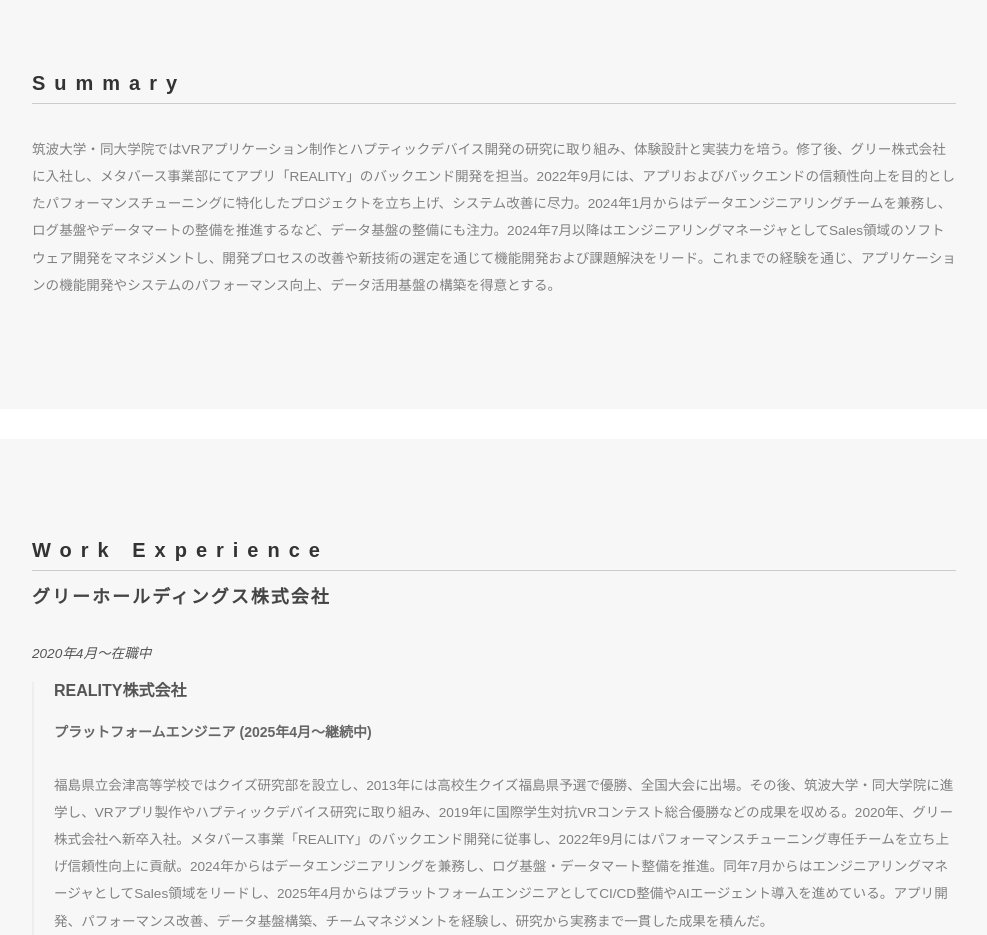
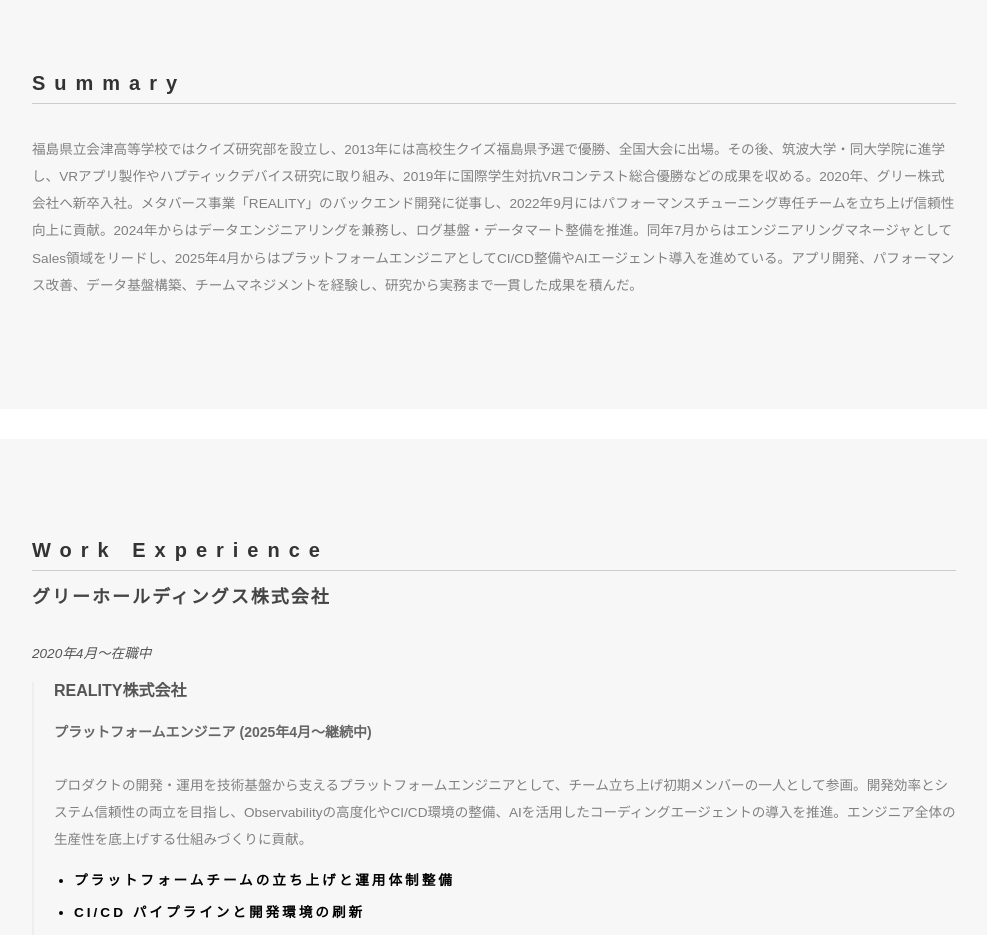
Before and after one commit to usuginus/introduction-spa, a Vue app: page /resume in a window 1280 px wide. Shown: the part 300-1235 px from the top of the page, without its empty margins (146-1133 px from the left). Built offline with nearby package versions, Linux system fonts and the light colour scheme.

Commit message:
improve resume summary

```diff
--- a/src/views/Resume.vue
+++ b/src/views/Resume.vue
@@ -5,7 +5,7 @@
       <section class="resume-section">
         <h2>Summary</h2>
         <p>
-          筑波大学・同大学院ではVRアプリケーション制作とハプティックデバイス開発の研究に取り組み、体験設計と実装力を培う。修了後、グリー株式会社に入社し、メタバース事業部にてアプリ「REALITY」のバックエンド開発を担当。2022年9月には、アプリおよびバックエンドの信頼性向上を目的としたパフォーマンスチューニングに特化したプロジェクトを立ち上げ、システム改善に尽力。2024年1月からはデータエンジニアリングチームを兼務し、ログ基盤やデータマートの整備を推進するなど、データ基盤の整備にも注力。2024年7月以降はエンジニアリングマネージャとしてSales領域のソフトウェア開発をマネジメントし、開発プロセスの改善や新技術の選定を通じて機能開発および課題解決をリード。これまでの経験を通じ、アプリケーションの機能開発やシステムのパフォーマンス向上、データ活用基盤の構築を得意とする。
+          福島県立会津高等学校ではクイズ研究部を設立し、2013年には高校生クイズ福島県予選で優勝、全国大会に出場。その後、筑波大学・同大学院に進学し、VRアプリ製作やハプティックデバイス研究に取り組み、2019年に国際学生対抗VRコンテスト総合優勝などの成果を収める。2020年、グリー株式会社へ新卒入社。メタバース事業「REALITY」のバックエンド開発に従事し、2022年9月にはパフォーマンスチューニング専任チームを立ち上げ信頼性向上に貢献。2024年からはデータエンジニアリングを兼務し、ログ基盤・データマート整備を推進。同年7月からはエンジニアリングマネージャとしてSales領域をリードし、2025年4月からはプラットフォームエンジニアとしてCI/CD整備やAIエージェント導入を進めている。アプリ開発、パフォーマンス改善、データ基盤構築、チームマネジメントを経験し、研究から実務まで一貫した成果を積んだ。
         </p>
       </section>
 
@@ -21,7 +21,7 @@
             <div class="role">
               <h5>プラットフォームエンジニア (2025年4月〜継続中)</h5>
               <p>
-                福島県立会津高等学校ではクイズ研究部を設立し、2013年には高校生クイズ福島県予選で優勝、全国大会に出場。その後、筑波大学・同大学院に進学し、VRアプリ製作やハプティックデバイス研究に取り組み、2019年に国際学生対抗VRコンテスト総合優勝などの成果を収める。2020年、グリー株式会社へ新卒入社。メタバース事業「REALITY」のバックエンド開発に従事し、2022年9月にはパフォーマンスチューニング専任チームを立ち上げ信頼性向上に貢献。2024年からはデータエンジニアリングを兼務し、ログ基盤・データマート整備を推進。同年7月からはエンジニアリングマネージャとしてSales領域をリードし、2025年4月からはプラットフォームエンジニアとしてCI/CD整備やAIエージェント導入を進めている。アプリ開発、パフォーマンス改善、データ基盤構築、チームマネジメントを経験し、研究から実務まで一貫した成果を積んだ。
+                プロダクトの開発・運用を技術基盤から支えるプラットフォームエンジニアとして、チーム立ち上げ初期メンバーの一人として参画。開発効率とシステム信頼性の両立を目指し、Observabilityの高度化やCI/CD環境の整備、AIを活用したコーディングエージェントの導入を推進。エンジニア全体の生産性を底上げする仕組みづくりに貢献。
               </p>
               <ul class="role-list">
                 <li>プラットフォームチームの立ち上げと運用体制整備</li>
```
